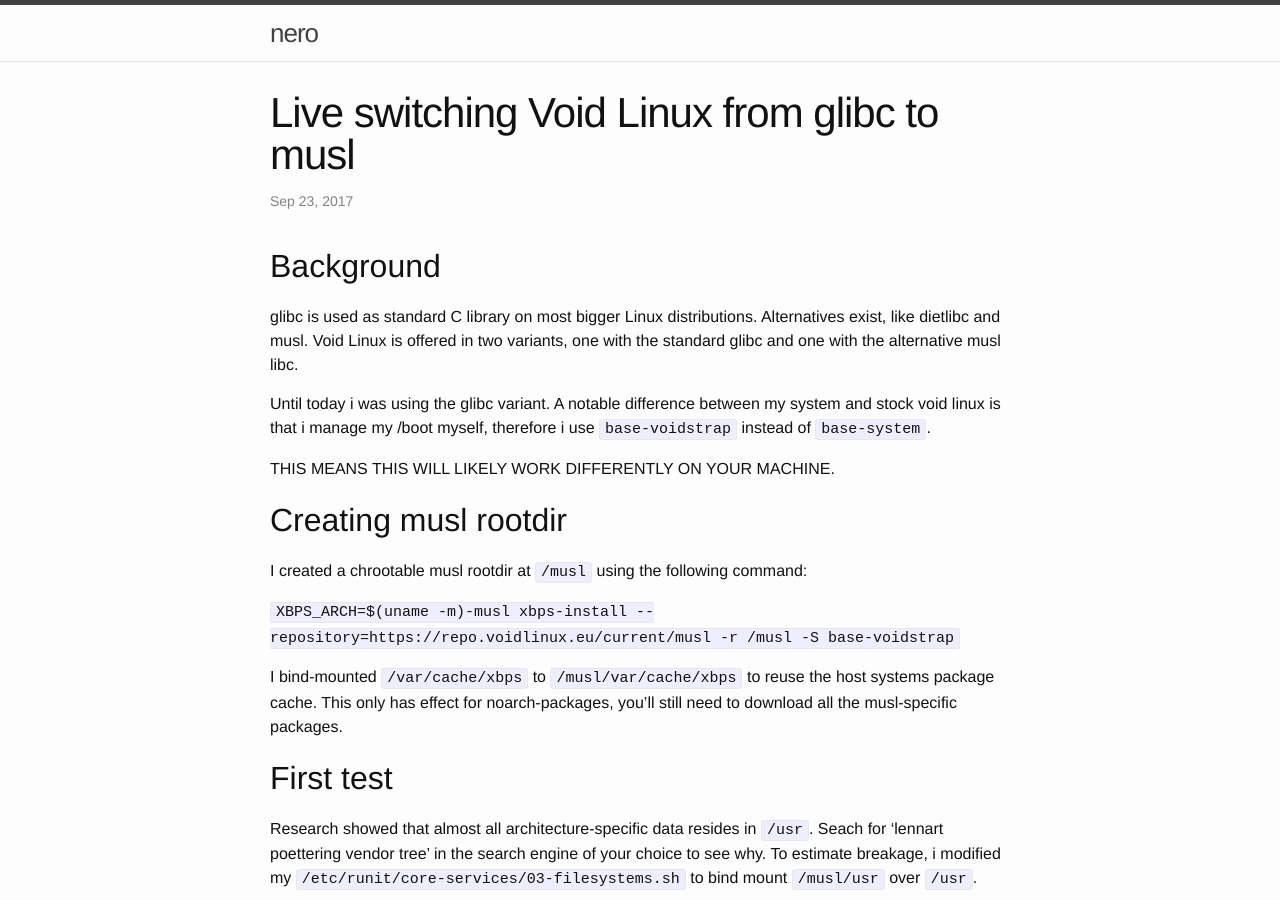
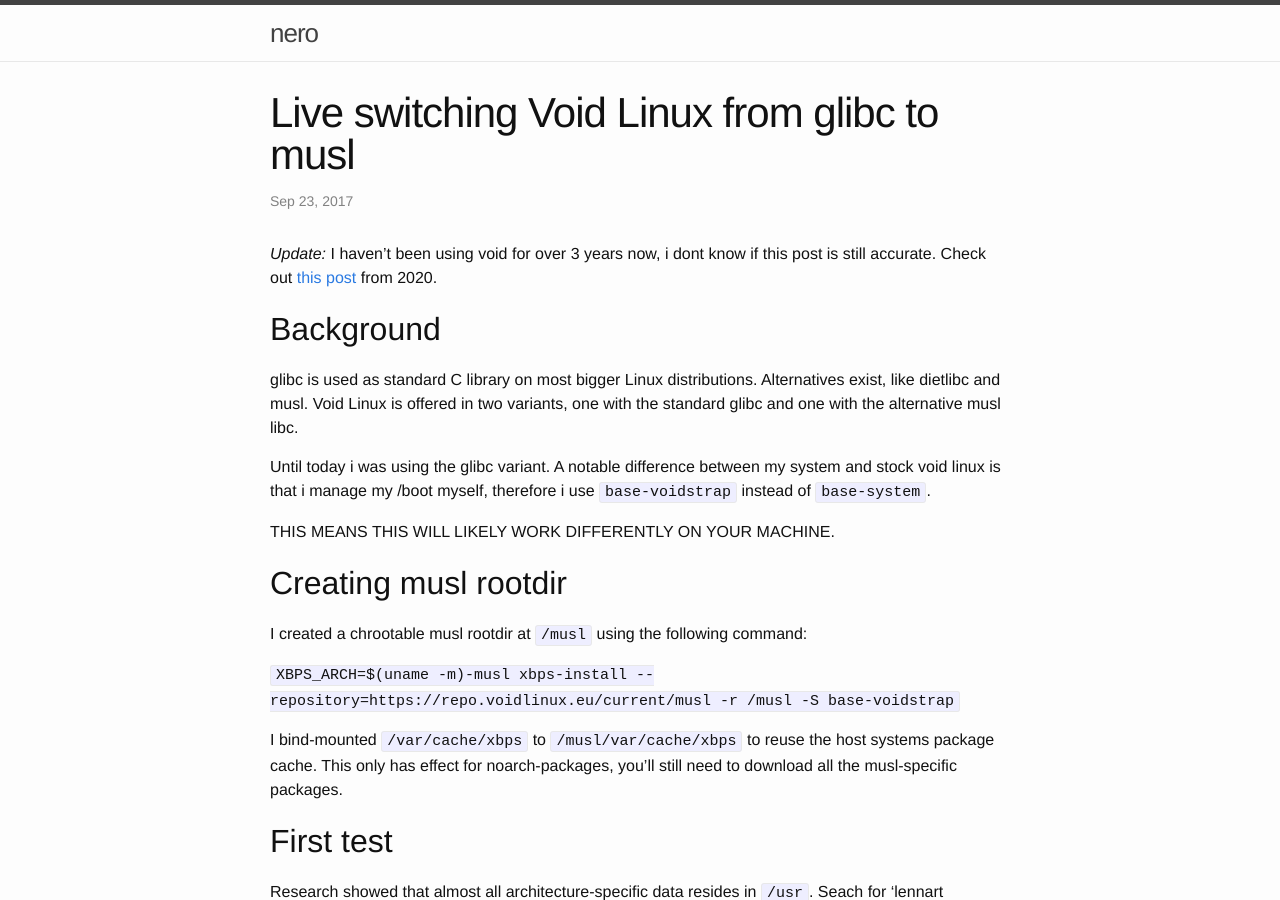
Before and after one commit to nero/nero.github.io, a Jekyll site: the page built from _posts/2017-09-23-live-switching-void-linux-from-glibc-to-musl.md, in a window 1280 px wide and 900 px high. Built offline with Jekyll 4.4.1, drawn with Linux system fonts in a browser that asks for light colours.

Commit message:
Send people on the void glibc musl thing over to ch1p.io

```diff
--- a/_posts/2017-09-23-live-switching-void-linux-from-glibc-to-musl.md
+++ b/_posts/2017-09-23-live-switching-void-linux-from-glibc-to-musl.md
@@ -2,6 +2,9 @@
 layout: post
 title:  Live switching Void Linux from glibc to musl
 ---
+
+*Update:* I haven't been using void for over 3 years now, i dont know if this post is still accurate.
+Check out [this post](https://www.ch1p.io/void-linux-musl-glibc/) from 2020.
 
 ## Background
 
```
